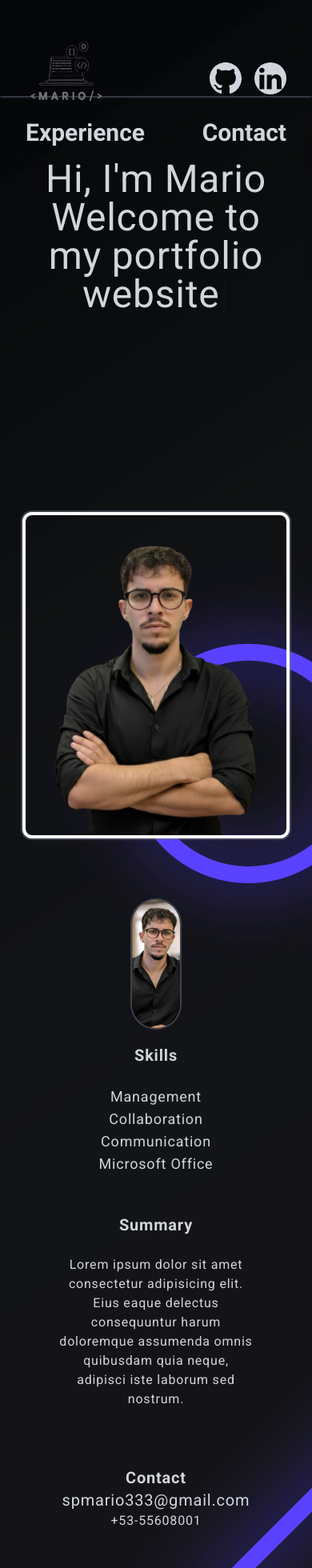
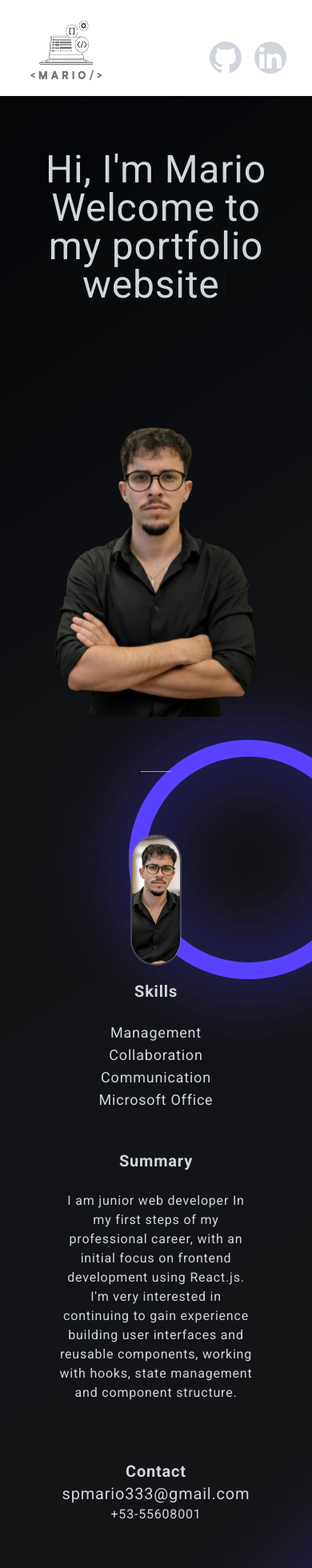
Before and after one commit to spmario333/portfolio, a Next.js app: page /dashboard in a window 390 px wide. Shown: the top 1960 px of the page at 80% size. Built offline with nearby package versions, Linux system fonts and the light colour scheme.

Commit message:
arregloResponsive

```diff
--- a/app/dashboard/page.tsx
+++ b/app/dashboard/page.tsx
@@ -16,11 +16,11 @@ export default function MainPage() {
     return (
 
         <div className="relative text-gray-300 bg-[url('/v1016-b-09.jpg')] font-roboto">
-            <header>
+            {/* <header>
 
                 <Navbar />
 
-            </header>
+            </header> */}
 
             <Section1 />
 
@@ -29,7 +29,9 @@ export default function MainPage() {
 
             <Section2 />
 
-            <hr className="border-gray-400 mx-44" />
+            <hr className="border-gray-400 mx-44"
+            id="experience"
+            />
 
             <Section3 />
 
--- a/app/layout.tsx
+++ b/app/layout.tsx
@@ -1,6 +1,7 @@
 import type { Metadata } from "next";
 import { Geist, Geist_Mono, Inter, Roboto, Poppins } from "next/font/google";
 import "./globals.css";
+import { Navbar } from "@/components";
 
 
 
@@ -41,7 +42,8 @@ export default function RootLayout({
     <html lang="en">
       <body
         className={`${roboto.className} antialiased`}
-      >
+        >
+        <Navbar/>
         {children}
       </body>
     </html>
--- a/components/section/Section1.tsx
+++ b/components/section/Section1.tsx
@@ -57,14 +57,14 @@ export const Section1 = () => {
 
     return (
         <section
-            className='flex flex-col md:flex-row items-center md:items-start justify-between px-8 mt-20  tracking-wider min-h-screen'
+            className='flex flex-col md:flex-row items-center md:items-start justify-evenly px-8   tracking-wider min-h-screen'
 
         >
             <div
-                className={`md:w-1/2 text-center md:text-left mb-12 md:mb-0 transition-all duration-700 ease-out ${isVisible ? "opacity-100 translate-x-0" : "opacity-0 -translate-x-4"}`}
+                className={`self-center md:w-1/2 text-center md:text-left mb-12 md:mb-0 transition-all duration-700 ease-out ${isVisible ? "opacity-100 translate-x-0" : "opacity-0 -translate-x-4"}`}
                 ref={ref}
             >
-                <h1 className="text-5xl sm:text-6xl lg:text-7xl">
+                <h1 className="text-5xl sm:text-6xl lg:text-7xl  ">
                     <span ref={line1}></span>
                     <br />
                     <span ref={line2}></span>
@@ -85,7 +85,7 @@ export const Section1 = () => {
 
                     />
                     <Image
-                        className="md:hidden object-cover max-h-[400px] ring-2 ring-gray-500/50 ring-offset-4 rounded-lg"
+                        className="md:hidden object-cover max-h-[400px]"
                         src="/front-1.png"
                         alt="Mario"
                         width={400}
--- a/components/section/Section2.tsx
+++ b/components/section/Section2.tsx
@@ -39,16 +39,16 @@ export const Section2 = () => {
                     <div className="px-10 md:px-20">
                         <h3 className="text-xl font-bold">Summary</h3>
                         <br />
-                        <p className="w-full md:w-2/3">Lorem ipsum dolor sit amet consectetur adipisicing elit. Eius eaque delectus
-                            consequuntur harum doloremque assumenda omnis quibusdam quia neque, adipisci iste laborum sed
-                            nostrum.</p>
+                        <p className="w-full md:w-2/3"
+                        id="contact"
+                        >I am junior web developer In my first steps of my professional career, with an initial focus on frontend development using React.js. I'm very interested in continuing to gain experience building user interfaces and reusable components, working with hooks, state management and component structure.</p>
 
                     </div>
                     <div className="px-10 md:px-20">
                         <br />
                         <h3
                             className="text-xl font-bold"
-                            id="contact"
+
                         >Contact</h3>
                         <Link className="text-xl hover:text-blue-600" href="mailto:spmario333@gmail.com">spmario333@gmail.com</Link>
                         <p>+53-55608001</p>
--- a/components/section/Section3.tsx
+++ b/components/section/Section3.tsx
@@ -18,7 +18,7 @@ export const Section3 = () => {
             className={`px-20 mt-10 transition-all duration-700 ease-out ${isVisible ? "opacity-100 translate-y-0" : "opacity-0 translate-y-9"}`}
             ref={ref}
         >
-            <h4 className="mb-8 text-3xl font-bold text-center md:text-left" id="experience">Experience</h4>
+            <h4 className="mb-8 text-3xl font-bold text-center md:text-left" >Experience</h4>
             <div className="grid grid-cols-1 md:grid-cols-6 my-10">
                 <div className="flex flex-col col-span-2 mb-4 md:mb-0">
                     <h5 className="text-xl md:text-2xl font-bold">Full Stack Developer</h5>
--- a/components/ui/Navbar.tsx
+++ b/components/ui/Navbar.tsx
@@ -8,9 +8,9 @@ export const Navbar: React.FC = () => {
 
 
   return (
-    <nav className=" shadow shadow-gray-600 w-full h-30 px-8 md:px-auto pt-4">
+    <nav className="flex shadow shadow-gray-600 w-full h-30 px-8 md:px-auto pt-4">
 
-      <div className="md:h-16 h-28 mx-auto md:px-4 container flex items-center justify-between flex-wrap md:flex-nowrap pt-8">
+      <div className="md:h-16 h-28 mx-auto md:px-4 container flex items-center justify-between flex-wrap md:flex-nowrap md:pt-8">
         <div className=" md:order-1">
           <Image
             src="/logo.png"
@@ -20,7 +20,7 @@ export const Navbar: React.FC = () => {
             className="h-25 w-25"
           />
         </div>
-        <div className="text-gray-300 order-3 w-full md:w-auto md:order-2">
+        <div className="hidden md:block text-gray-300 order-3 w-full md:w-auto md:order-2">
           <ul className="flex font-semibold justify-between ">
 
             <li className="md:px-4 md:py-2 text-3xl hover:text-indigo-600 hover:text-4xl">
```
